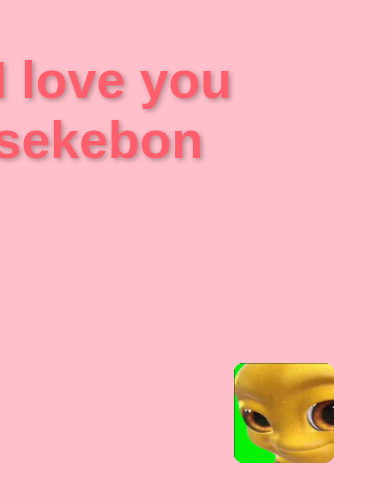
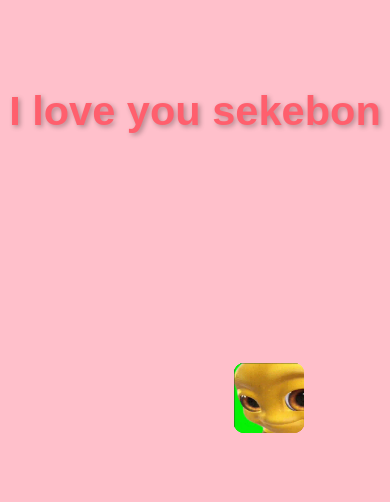
Before and after one commit to Rifal2024/hiii-kamuuu, a plain HTML site: page index2.html in a window 390 px wide. Shown: the part 312-814 px from the top of the page. Drawn offline with Linux system fonts and the light colour scheme.

Commit message:
perubahan sedikit

```diff
--- a/index2.html
+++ b/index2.html
@@ -12,6 +12,7 @@
             display: flex;
             justify-content: center;
             align-items: center;
+            text-align: center;
             height: 100vh;
             overflow: hidden;
             font-family: 'Arial', sans-serif;
@@ -82,10 +83,21 @@
                 left: 0;
             }
         }
+
+        @media (max-width: 768px) {
+            h1 {
+                font-size: 40px; /* Sesuaikan ukuran font untuk tampilan mobile */
+            }
+
+            .random-photo {
+                width: 70px;
+                height: 70px;
+            }
+        }
     </style>
 </head>
 <body>
-    <h1>I love you sekebon </h1>
+    <h1>I love you sekebon</h1>
 
     <!-- Tambahkan gambar random -->
     <img src="images/foto1.png" alt="random" class="random-photo" style="top: 10%; left: 10%;">
```
